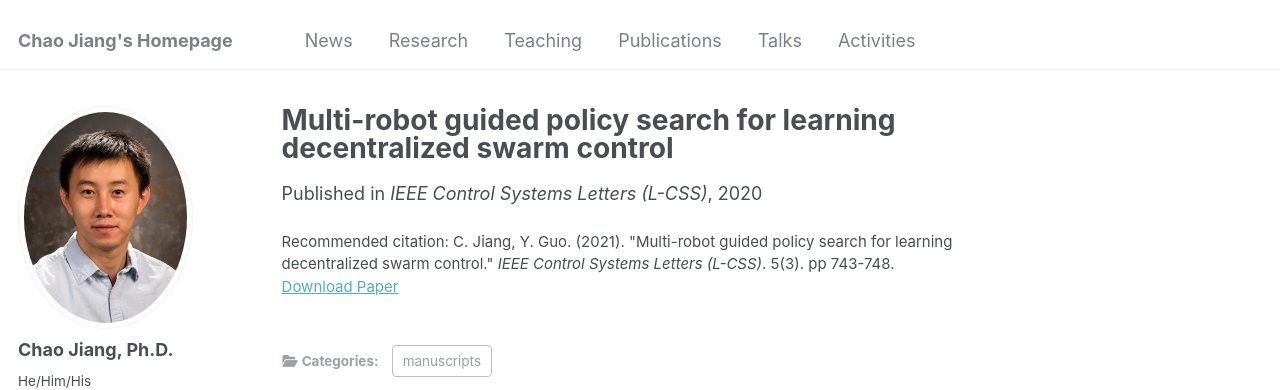
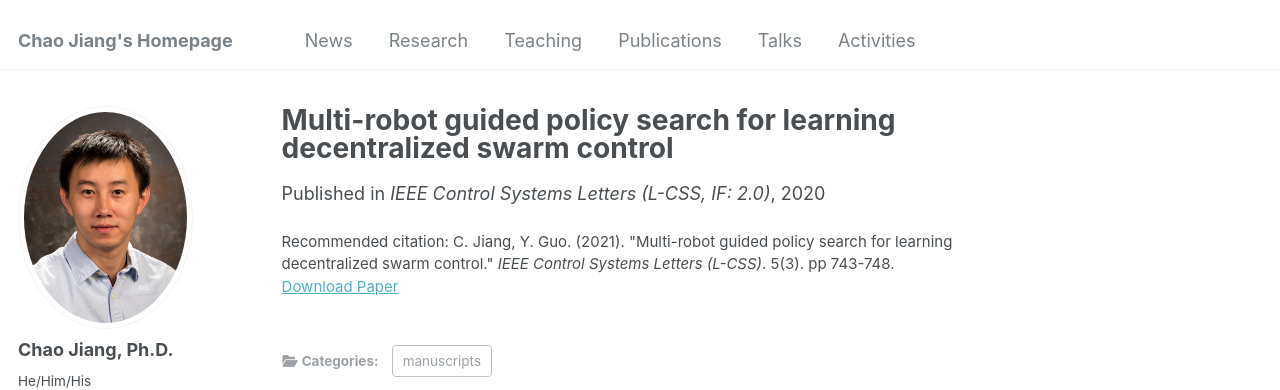
Before and after one commit to cjiang6/cjiang6.github.io, a Jekyll site: the page built from _publications/2020-06-29.md, in a window 1280 px wide and 1022 px high. Shown: the top 390 px of the window. Built offline with Jekyll 4.4.1, drawn with Linux system fonts in a browser that asks for light colours; some web fonts are replaced; a file with an impossible date is left out.

Commit message:
Update 2020-06-29.md

```diff
--- a/_publications/2020-06-29.md
+++ b/_publications/2020-06-29.md
@@ -5,7 +5,7 @@ category: manuscripts
 #permalink: /publication/2015-10-01-paper-title-number-3
 #excerpt: 'This paper is about the number 3. The number 4 is left for future work.'
 date: 2020-06-29
-venue: 'IEEE Control Systems Letters (L-CSS)'
+venue: 'IEEE Control Systems Letters (L-CSS, IF: 2.0)'
 #slidesurl: 'http://academicpages.github.io/files/slides3.pdf'
 paperurl: 'https://ieeexplore.ieee.org/document/9127548'
 citation: 'C. Jiang, Y. Guo. (2021). &quot;Multi-robot guided policy search for learning decentralized swarm control.&quot; <i>IEEE Control Systems Letters (L-CSS)</i>. 5(3). pp 743-748.'
```
